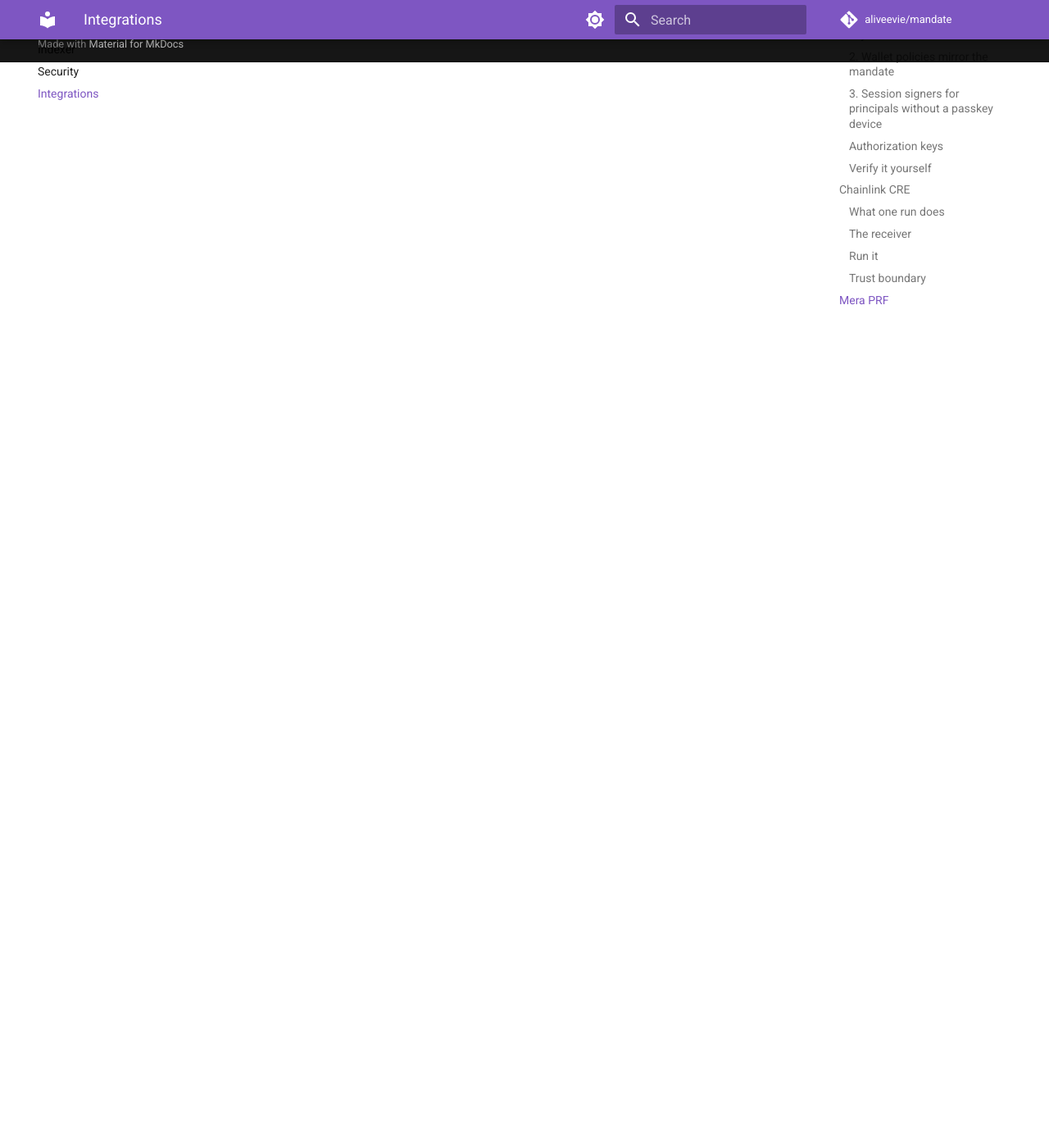
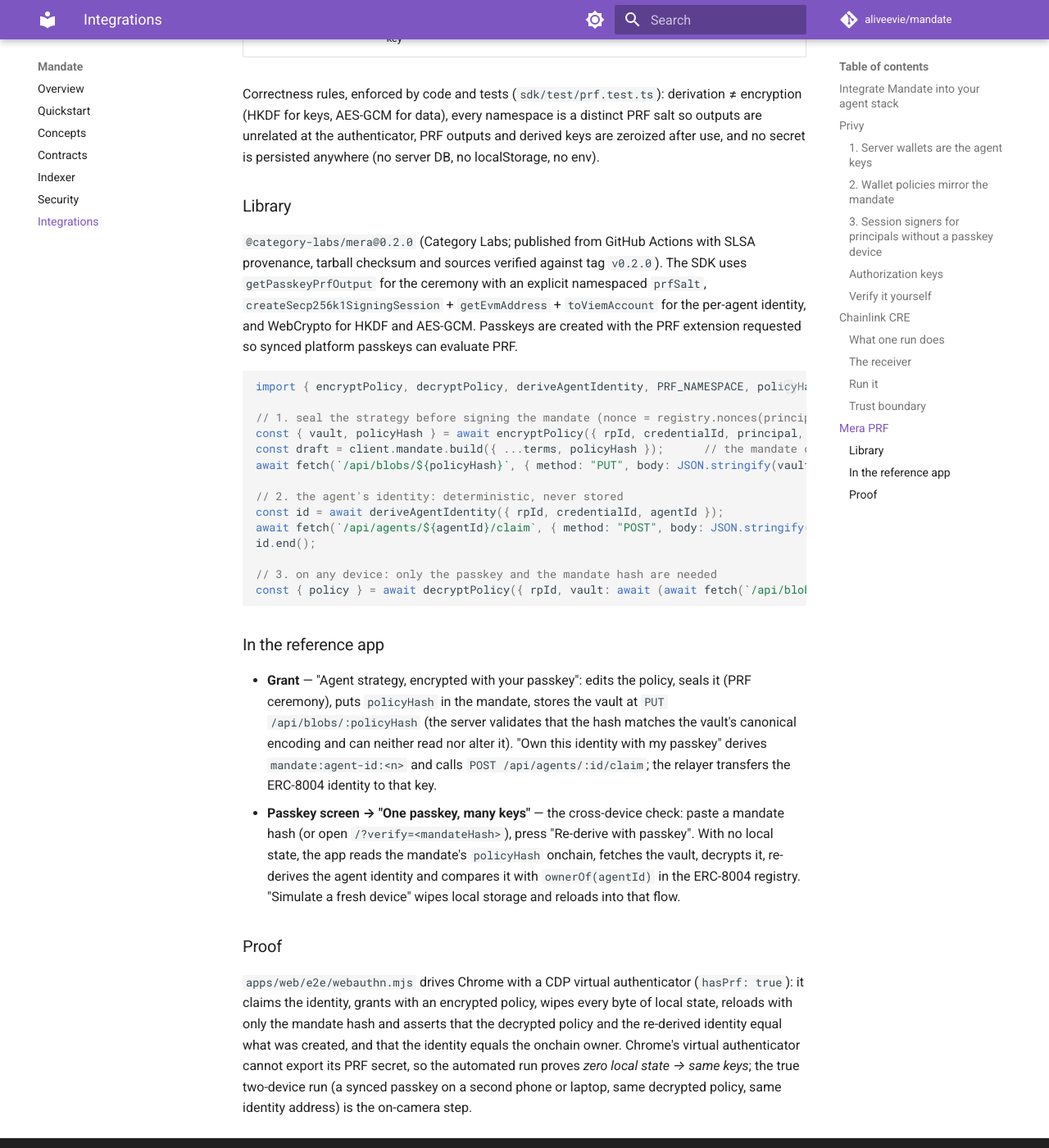
Before and after one commit to aliveevie/mandate, an MkDocs documentation site: the page built from docs/integrations.md, in a window 1280 px wide and 1400 px high, scrolled down 4948 px. Shown: the whole window at 82% size. Built offline with MkDocs 1.6.1 and Material for MkDocs 9.7.7, drawn with Linux system fonts in a browser that asks for light colours; comment, search, counter and statistics services are not loaded; some of the changed text lies outside the part shown.

Commit message:
docs: Mera PRF integration guide; README status
Co-Authored-By: Claude Fable 5.1 <noreply@anthropic.com>
Claude-Session: https://claude.ai/code/session_01GBaeHkaGMEf857BHncKwTj

````diff
--- a/docs/integrations.md
+++ b/docs/integrations.md
@@ -134,9 +134,58 @@ chain list yet; deploying to a DON uses the `production-settings` target and the
 
 ## Mera PRF
 
-*Ships in the `feat/mera-prf` pull request.*
+Ships in the `feat/mera-prf` pull request. **One passkey, many keys**: the passkey that owns the `PasskeyAccount` also
+does two jobs that are not wallet signing, each under its own PRF namespace, with nothing derived ever stored.
 
-Two non-account uses of the passkey's PRF output with namespaced salts:
+| Namespace (PRF salt = `sha256(namespace)`) | Derivation | Job |
+|---|---|---|
+| `mandate:policy:<principal>:<nonce>` | PRF → HKDF-SHA-256 (`mandate:prf:policy-key:v1`) → AES-256-GCM key | Encrypts the agent's strategy parameters. Ciphertext lives in a dumb blob store; the mandate's onchain `policyHash` commits to it. |
+| `mandate:agent-id:<n>` | PRF → HKDF-SHA-256 (`mandate:prf:agent-identity:v1:<n>`) → secp256k1 key | Owns agent *n*'s ERC-8004 identity. Unlinkable across agents; re-derivable from the passkey on any device. |
 
-- `mandate:policy:<mandateHash>` derives, through HKDF, an AES-GCM key that encrypts the agent's strategy and running context. The mandate's `policyHash` commits to the ciphertext. Only the principal's passkey can decrypt.
-- `mandate:agent-id:<n>` derives a deterministic keypair used as the ERC-8004 identity owner for agent `n`, unlinkable across agents and reconstructible from the passkey alone.
+Correctness rules, enforced by code and tests (`sdk/test/prf.test.ts`): derivation ≠ encryption (HKDF for keys, AES-GCM for
+data), every namespace is a distinct PRF salt so outputs are unrelated at the authenticator, PRF outputs and derived keys
+are zeroized after use, and no secret is persisted anywhere (no server DB, no localStorage, no env).
+
+### Library
+
+`@category-labs/mera@0.2.0` (Category Labs; published from GitHub Actions with SLSA provenance, tarball checksum and
+sources verified against tag `v0.2.0`). The SDK uses `getPasskeyPrfOutput` for the ceremony with an explicit namespaced
+`prfSalt`, `createSecp256k1SigningSession` + `getEvmAddress` + `toViemAccount` for the per-agent identity, and WebCrypto
+for HKDF and AES-GCM. Passkeys are created with the PRF extension requested so synced platform passkeys can evaluate PRF.
+
+```ts
+import { encryptPolicy, decryptPolicy, deriveAgentIdentity, PRF_NAMESPACE, policyHashOf } from "@ibxlab/mandate/prf";
+
+// 1. seal the strategy before signing the mandate (nonce = registry.nonces(principal))
+const { vault, policyHash } = await encryptPolicy({ rpId, credentialId, principal, nonce, policy: { strategy: "mean-reversion", maxSlippageBps: 25 } });
+const draft = client.mandate.build({ ...terms, policyHash });      // the mandate commits to the ciphertext
+await fetch(`/api/blobs/${policyHash}`, { method: "PUT", body: JSON.stringify(vault) }); // any dumb store
+
+// 2. the agent's identity: deterministic, never stored
+const id = await deriveAgentIdentity({ rpId, credentialId, agentId });
+await fetch(`/api/agents/${agentId}/claim`, { method: "POST", body: JSON.stringify({ owner: id.address }) }); // relayer transfers the ERC-8004 NFT
+id.end();
+
+// 3. on any device: only the passkey and the mandate hash are needed
+const { policy } = await decryptPolicy({ rpId, vault: await (await fetch(`/api/blobs/${m.policyHash}`)).json() });
+```
+
+### In the reference app
+
+- **Grant** — "Agent strategy, encrypted with your passkey": edits the policy, seals it (PRF ceremony), puts `policyHash`
+  in the mandate, stores the vault at `PUT /api/blobs/:policyHash` (the server validates that the hash matches the
+  vault's canonical encoding and can neither read nor alter it). "Own this identity with my passkey" derives
+  `mandate:agent-id:<n>` and calls `POST /api/agents/:id/claim`; the relayer transfers the ERC-8004 identity to that key.
+- **Passkey screen → "One passkey, many keys"** — the cross-device check: paste a mandate hash (or open
+  `/?verify=<mandateHash>`), press "Re-derive with passkey". With no local state, the app reads the mandate's
+  `policyHash` onchain, fetches the vault, decrypts it, re-derives the agent identity and compares it with `ownerOf(agentId)`
+  in the ERC-8004 registry. "Simulate a fresh device" wipes local storage and reloads into that flow.
+
+### Proof
+
+`apps/web/e2e/webauthn.mjs` drives Chrome with a CDP virtual authenticator (`hasPrf: true`): it claims the identity,
+grants with an encrypted policy, wipes every byte of local state, reloads with only the mandate hash and asserts that the
+decrypted policy and the re-derived identity equal what was created, and that the identity equals the onchain owner.
+Chrome's virtual authenticator cannot export its PRF secret, so the automated run proves *zero local state → same keys*;
+the true two-device run (a synced passkey on a second phone or laptop, same decrypted policy, same identity address) is the
+on-camera step.
````
Also changed, not shown: README.md (+2 -1 lines).
